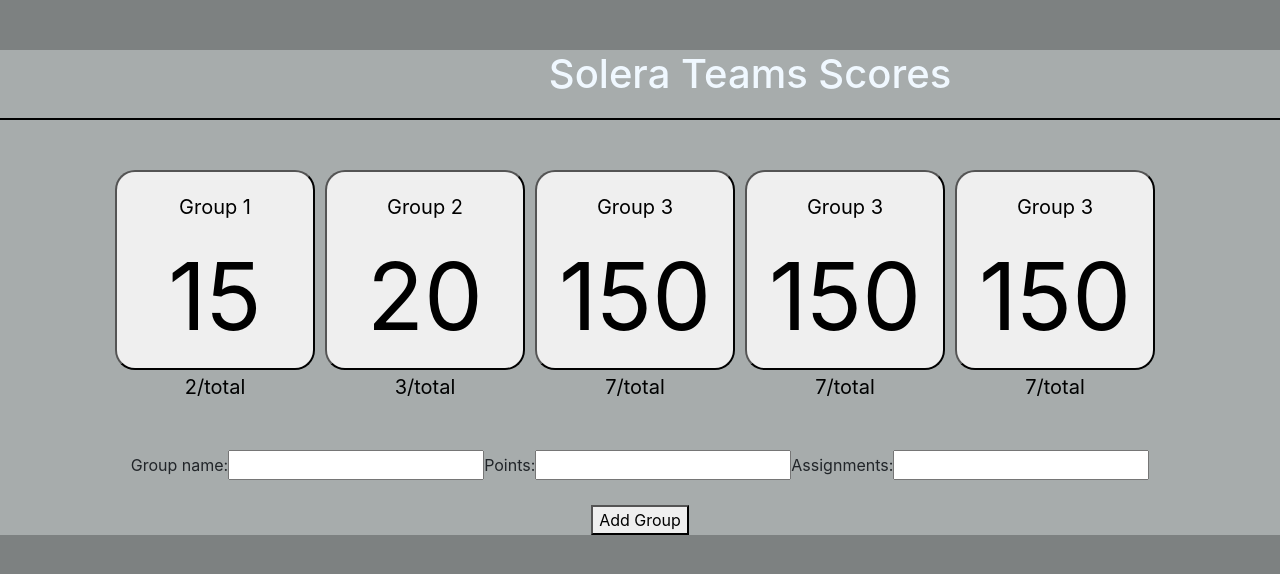
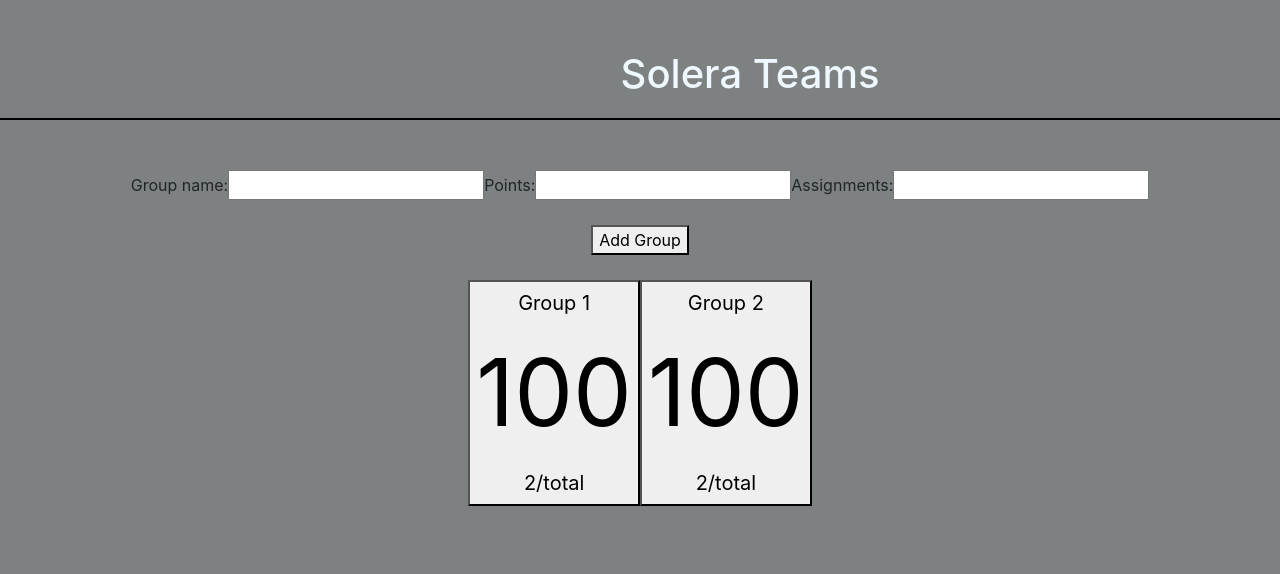
Before and after one commit to jndgoncalves/SoleraBootcampProject, a JavaScript app: page / in a window 1280 px wide. Shown: the top 574 px of the page. Built offline with nearby package versions, Linux system fonts and the light colour scheme; the HTML template or start-up script is replaced by a standard one.

Commit message:
Add GroupCard & CSS

```diff
--- a/src/App.css
+++ b/src/App.css
@@ -20,7 +20,7 @@
 
   }
 
-  #BigDiv button{
+  #BigDiv GroupCard{
     padding: 15px ;
     border-radius: 20px;
     margin-right: 10px;
--- a/src/App.js
+++ b/src/App.js
@@ -1,7 +1,7 @@
 import Group from "./Components/Group/Group";
+import GroupCard from "./Components/Group/GroupCard";
 import "./App.css";
 import NewGroup from "./Components/NewGroup/NewGroup.js";
-
 
 const App = (props) => {
 
@@ -9,26 +9,13 @@
     console.log("click done!")
   }
 
-  return <div className="App" id="App">
-      <h1>Solera Teams Scores</h1>
-      <div class="BigDiv" id="BigDiv">
-          <button onClick={clickHandler} >
-            <Group name="Group 1" points="15" assignment="2"/>
-          </button>
-          <button onClick={clickHandler}>
-            <Group name="Group 2" points="20" assignment="3"/>
-          </button>
-          <button onClick={clickHandler}>
-            <Group name="Group 3" points="150" assignment="7"/>
-          </button>
-          <button onClick={clickHandler}>
-            <Group name="Group 3" points="150" assignment="7"/>
-          </button>
-          <button onClick={clickHandler}>
-            <Group name="Group 3" points="150" assignment="7"/>
-          </button>
+  return <div className="App">
+      <h1>Solera Teams</h1>
+      <NewGroup />
+      <div className="BigDiv">
+          <GroupCard name="Group 1" points="100" assignment="2"></GroupCard>
+          <GroupCard name="Group 2" points="100" assignment="2"></GroupCard>
       </div>
-      <NewGroup />
   </div>
 }
 
--- /dev/null
+++ b/src/Components/Group/GroupCard.js
@@ -0,0 +1,20 @@
+import Group from "./Group"
+function GroupCard(props) {
+
+    function showGroupInfo(name, points, assignment) {
+        return <div>
+            <h1>{name}</h1>
+            <h2>{points}</h2>
+            <h3>{assignment}</h3>
+            {/*<DisplayAssignmentsList></DisplayAssignmentsList>*/}
+
+        </div>
+    }
+
+    return(
+        <button onClick={showGroupInfo(props.name, props.points, props.assignment)}>
+            <Group name={props.name} points={props.points} assignment={props.assignment}/>
+        </button>
+    )
+}
+export default GroupCard
```
Also changed, not shown: index.js (deleted, +0 -11 lines).
